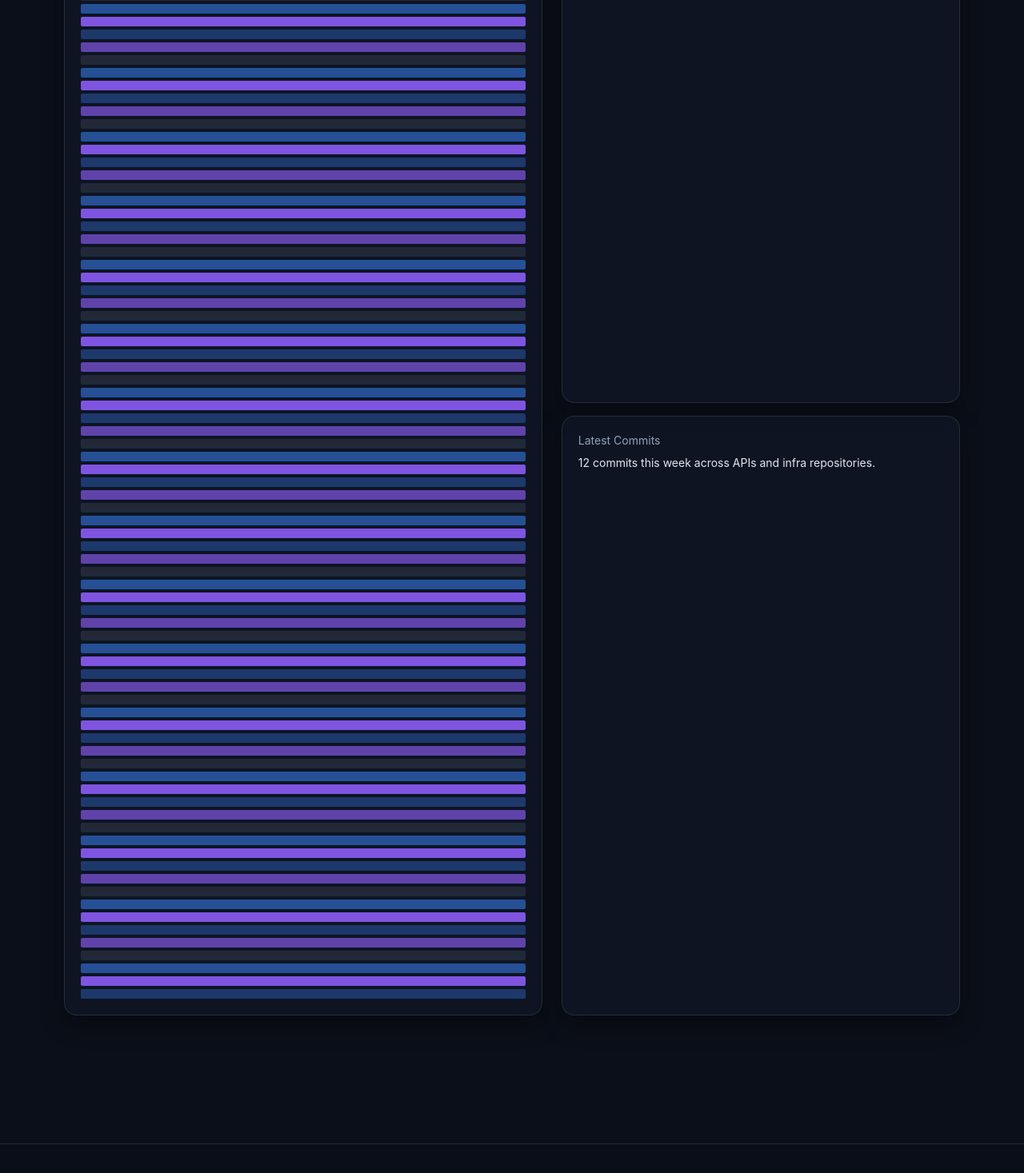
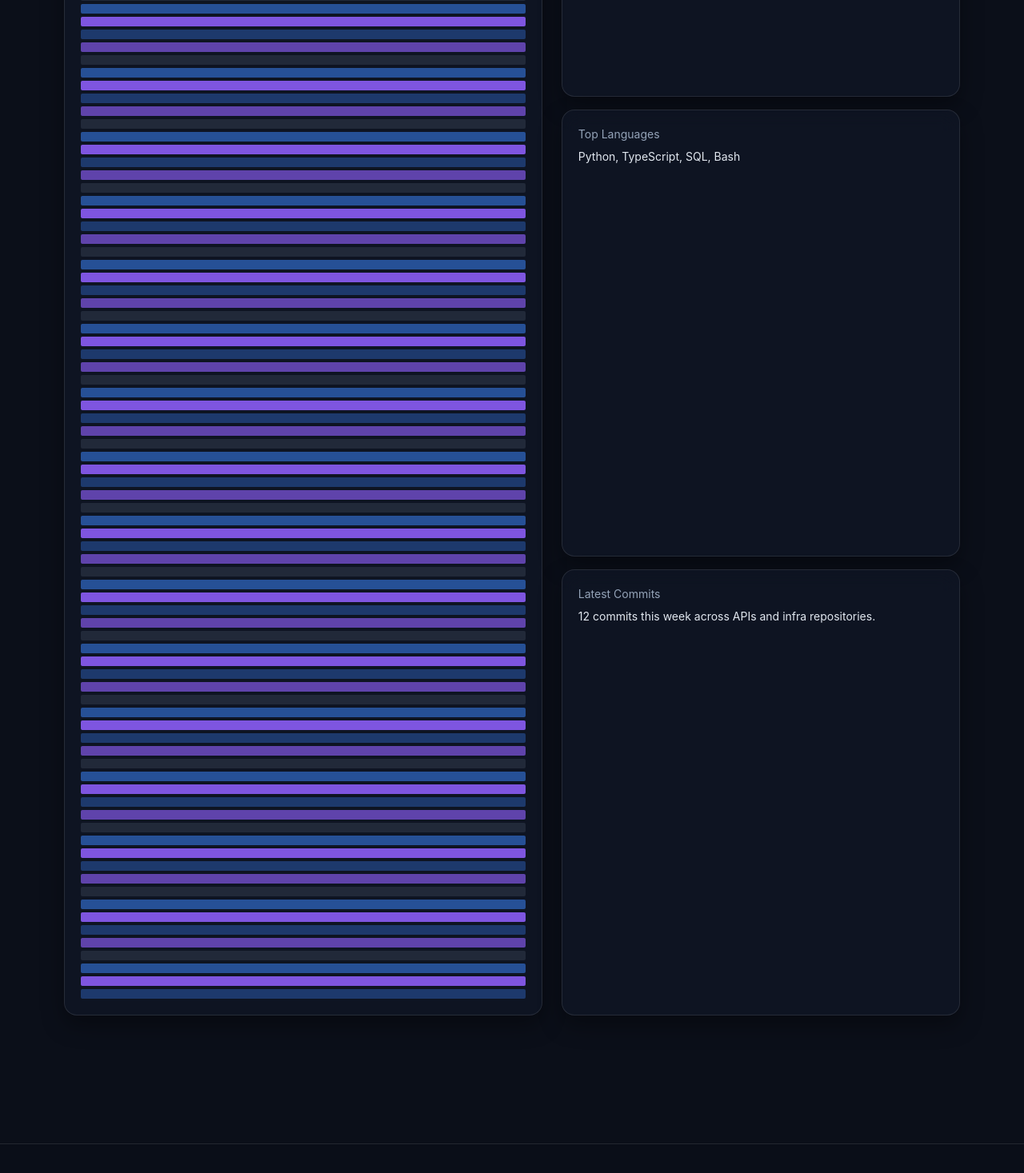
Before and after one commit to b3mug1/portfolio, a React (Vite) app: page / in a window 1280 px wide. Shown: the part 3075-4542 px from the top of the page at 80% size. Built offline with nearby package versions, Linux system fonts and the light colour scheme.

Commit message:
feat: add GitHub language stats card

```diff
--- a/src/pages/HomePage.tsx
+++ b/src/pages/HomePage.tsx
@@ -198,6 +198,10 @@ export default function HomePage() {
               <p className="mt-2 text-3xl font-bold text-white">312</p>
             </Card>
             <Card>
+              <p className="text-sm text-slate-400">Top Languages</p>
+              <p className="mt-2 text-sm text-slate-200">Python, TypeScript, SQL, Bash</p>
+            </Card>
+            <Card>
               <p className="text-sm text-slate-400">Latest Commits</p>
               <p className="mt-2 text-sm text-slate-200">12 commits this week across APIs and infra repositories.</p>
             </Card>
```
